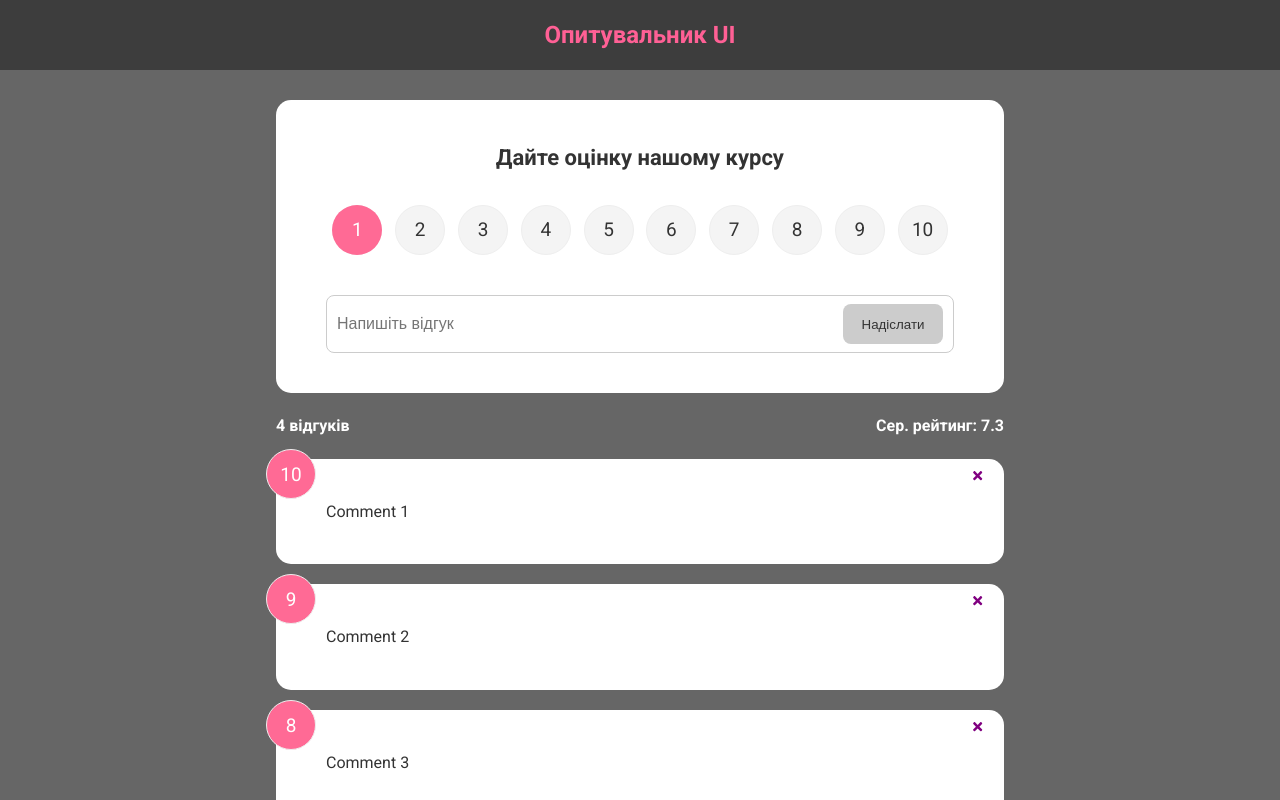
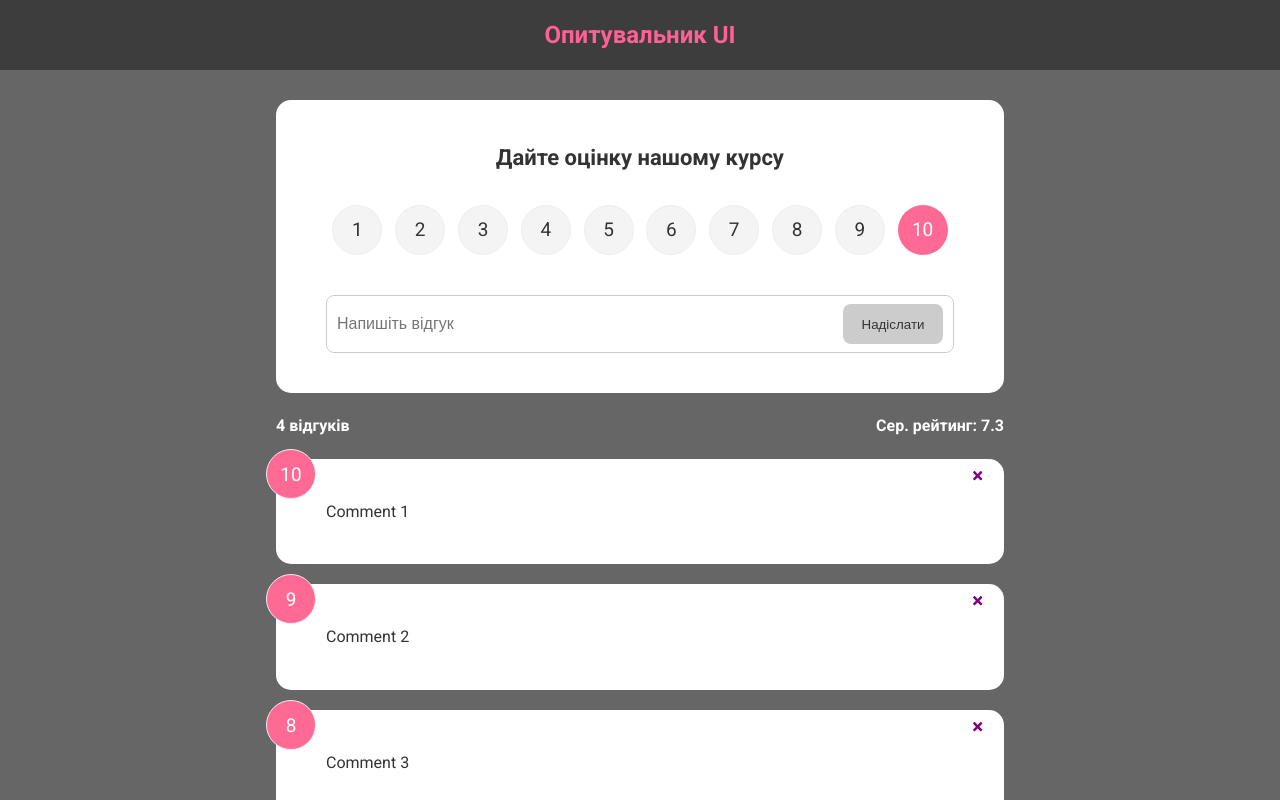
Before and after one commit to Volodymyr-Kovdrysh/Frontend-2024, a React (Vite) app: page / in a window 1280 px wide. Shown: the top 800 px of the page. Built offline with nearby package versions, Linux system fonts and the light colour scheme.

Commit message:
add motion
Signed-off-by: VVKo <v.v.kovdrysh@gmail.com>

```diff
--- a/package.json
+++ b/package.json
@@ -10,6 +10,7 @@
     "preview": "vite preview"
   },
   "dependencies": {
+    "framer-motion": "^11.9.0",
     "react": "^18.3.1",
     "react-dom": "^18.3.1",
     "react-icons": "^5.3.0",
--- a/src/components/FeedBackList.jsx
+++ b/src/components/FeedBackList.jsx
@@ -1,3 +1,4 @@
+import {motion} from 'framer-motion';
 import FeedBackItem from "./FeedBackItem.jsx";
 
 const FeedBackList = ({feedbacks, handleDelete}) => {
@@ -7,7 +8,15 @@ const FeedBackList = ({feedbacks, handleDelete}) => {
     return (
         <div className="feedback-list">
             {feedbacks.map((item) => (
-                    <FeedBackItem key={item.id} item={item} handleDelete={handleDelete} />
+                <motion.div
+                    key={item.id}
+                    initial={{ opacity: 0 }}
+                    animate={{ opacity: 1 }}
+                    exit={{ opacity: 0 }}
+                >
+                    <FeedBackItem  item={item} handleDelete={handleDelete} />
+                </motion.div>
+
                 )
             )}
         </div>
--- a/src/components/FeedbackForm.jsx
+++ b/src/components/FeedbackForm.jsx
@@ -6,7 +6,7 @@ import RatingSelect from "./RatingSelect.jsx";
 const FeedbackForm = ({handleAdd}) => {
     const [text, setText] = useState("");
     const [message, setMessage] = useState(null);
-    const [rating, setRating] = useState(1);
+    const [rating, setRating] = useState(10);
     const [btnDisabled, setBtnDisabled] = useState(true);
 
     const handleTextChange = (e) => {
@@ -44,7 +44,7 @@ const FeedbackForm = ({handleAdd}) => {
         <Card>
             <form onSubmit={handleSubmit}>
                 <h2>Дайте оцінку нашому курсу</h2>
-                <RatingSelect/>
+                <RatingSelect select={setRating}/>
                 <div className="input-group">
                     <input
                         onChange={handleTextChange}
--- a/src/components/RatingSelect.jsx
+++ b/src/components/RatingSelect.jsx
@@ -1,4 +1,4 @@
-import React from 'react';
+import {useState} from 'react';
 
 
 const RatingItem = ({nmbr, handlCh, selected}) => {
@@ -16,11 +16,12 @@ const RatingItem = ({nmbr, handlCh, selected}) => {
     )
 }
 
-const RatingSelect = () => {
-    const [selected, setSelected] = React.useState(1);
+const RatingSelect = ({select}) => {
+    const [selected, setSelected] = useState(10);
     const handleChange = e => {
         // console.log(e.currentTarget.value, typeof e.currentTarget.value);
         setSelected(Number(e.currentTarget.value));
+        select(+e.currentTarget.value);
     }
     return (
         <ul className='rating'>
```
Also changed, not shown: 1 other file (tests, documents, lock files or other folders).
